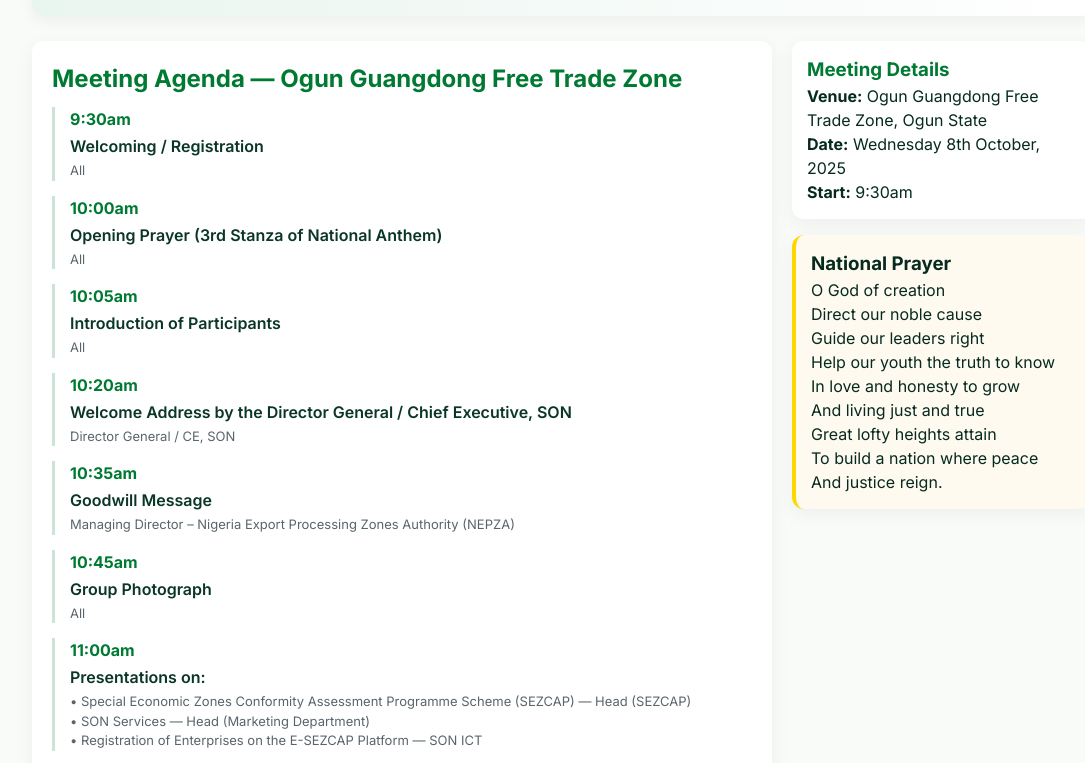
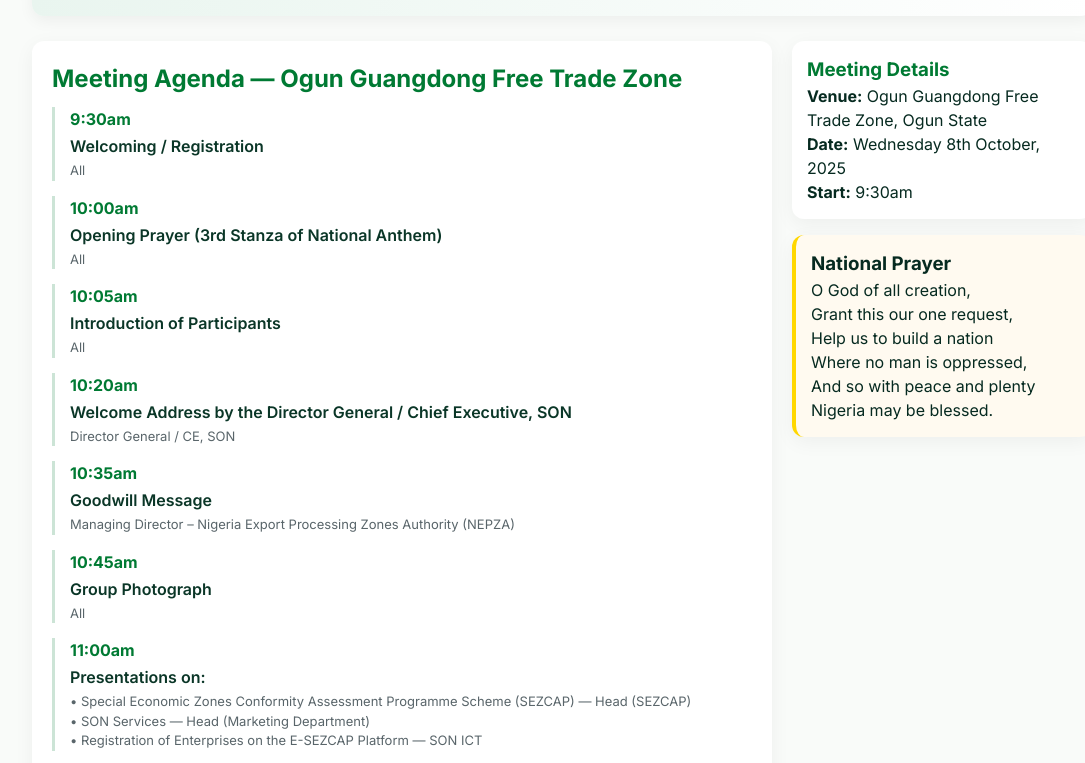
Before and after one commit to freddyzine/Ogfreezone, a plain HTML site: page index.html in a window 1280 px wide. Shown: the part 173-936 px from the top of the page, without its empty margins (78-1163 px from the left). Drawn offline with Linux system fonts and the light colour scheme.

Commit message:
Update index.html

```diff
--- a/index.html
+++ b/index.html
@@ -39,7 +39,7 @@
       <div>
         <h1>Standards Organisation of Nigeria</h1>
         <p>Meeting with Operators of the Special Economic Zones — SEZCAP</p>
-        <div class="ribbon">Ogun Guangdong Free Trade Zone • 8 October 2025</div>
+        <div class="ribbon">Ogun Guangdong Free Trade Zone • Ogun State • 8 October 2025</div>
       </div>
     </header>
 
@@ -76,25 +76,22 @@
         <div class="card prayer">
           <h3>National Prayer</h3>
           <p>
-            O God of creation<br>
-            Direct our noble cause<br>
-            Guide our leaders right<br>
-            Help our youth the truth to know<br>
-            In love and honesty to grow<br>
-            And living just and true<br>
-            Great lofty heights attain<br>
-            To build a nation where peace<br>
-            And justice reign.
+            O God of all creation,<br>
+            Grant this our one request,<br>
+            Help us to build a nation<br>
+            Where no man is oppressed,<br>
+            And so with peace and plenty<br>
+            Nigeria may be blessed.
           </p>
         </div>
       </aside>
     </main>
 
     <div class="download">
-      <a class="btn" href="../download/SON-SEZCAP-Agenda.pdf" download>Download Agenda (PDF)</a>
+      <a class="btn" href="ogfreezone.pdf" download>Download Agenda (PDF)</a>
     </div>
 
-    <footer>© Standards Organisation of Nigeria &amp; SyncRealm Technologies 2025</footer>
+    <footer>© Standards Organisation of Nigeria</footer>
   </div>
 
   <script>
```
